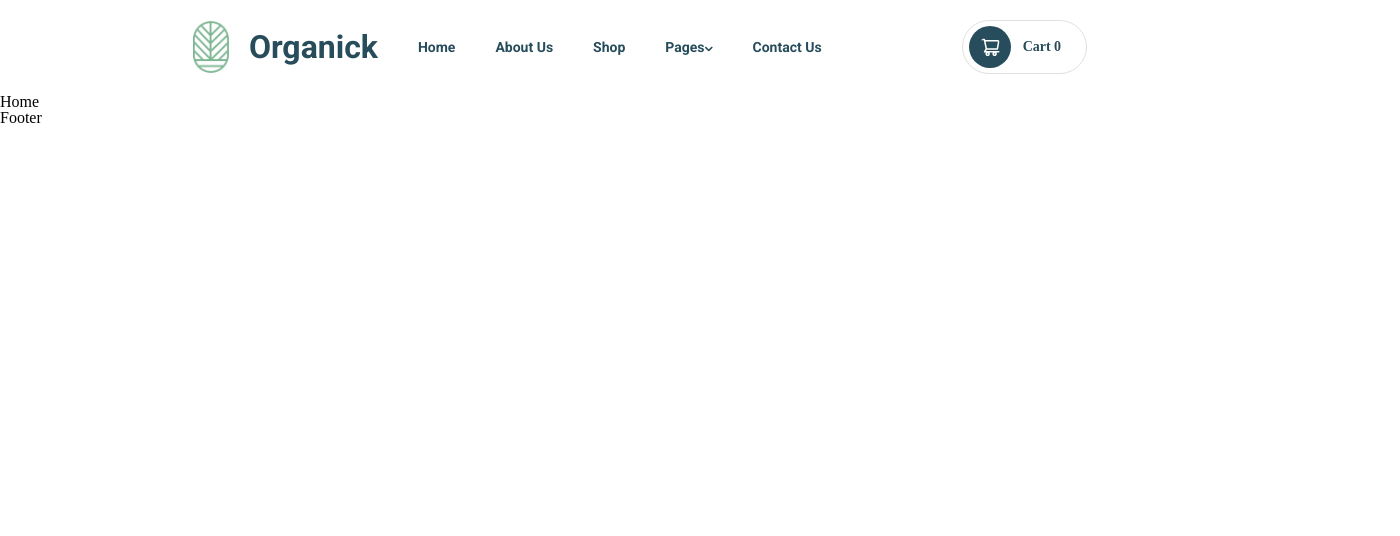
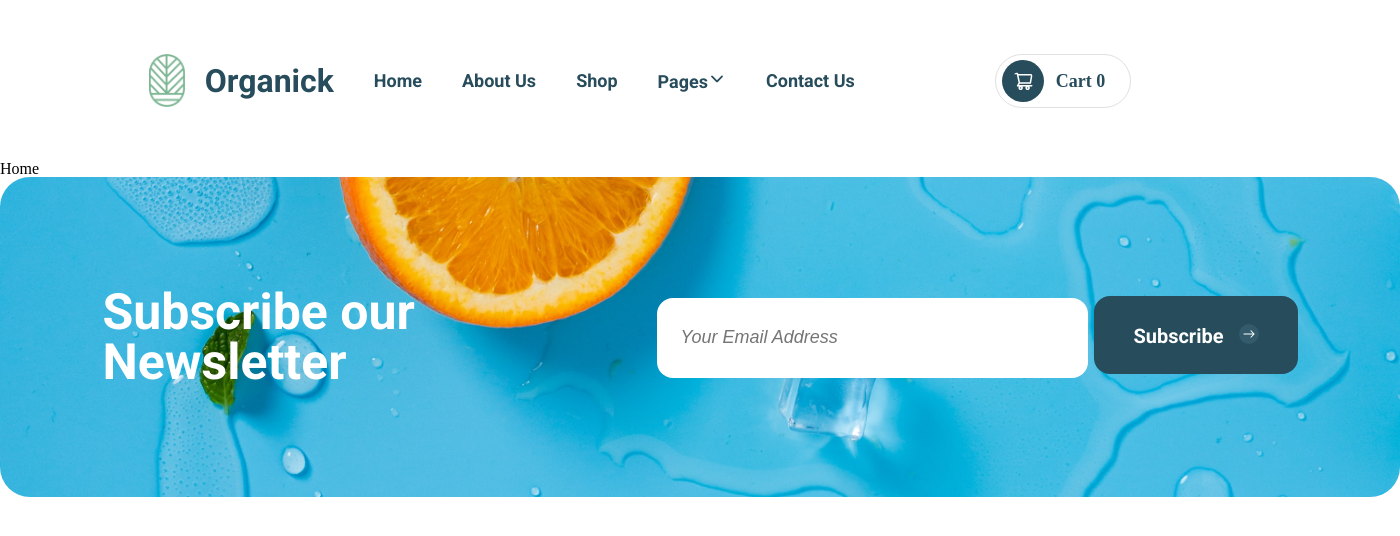
Before and after one commit to hj9118/practiceWebsite, a React (Create React App) app: page / in a window 1280 px wide. Shown: the top 536 px of the page, 1400 px wide, since content can reach past the window. Built offline with nearby package versions, Linux system fonts and the light colour scheme.

Commit message:
[create] subscribe banner

```diff
--- a/src/App.css
+++ b/src/App.css
@@ -2,6 +2,7 @@
    v2.0 | 20110126
    License: none (public domain)
 */
+@import url('https://fonts.googleapis.com/css2?family=Roboto:wght@100;300;400;500;700;900&family=Yellowtail&display=swap');
 
 html, body, div, span, applet, object, iframe,
 h1, h2, h3, h4, h5, h6, p, blockquote, pre,
--- a/src/components/Dropdown.jsx
+++ b/src/components/Dropdown.jsx
@@ -26,7 +26,8 @@ export const Dropdown = () => {
 
 const Wrapper = styled.div`
   position: absolute;
-  top: 75px;
+  top: 105px;
+  left: 960px;
   background-color: #eff6f1;
   width: 185px;
   padding: 20px 20px 20px 5px;
--- a/src/components/Footer.jsx
+++ b/src/components/Footer.jsx
@@ -1,9 +1,12 @@
-import React from 'react'
+import React from 'react';
+import Subscribe from './Subscribe';
 
 const Footer = () => {
   return (
-    <div>Footer</div>
-  )
-}
+    <>
+      <Subscribe />
+    </>
+  );
+};
 
-export default Footer
+export default Footer;
--- /dev/null
+++ b/src/components/GlobalStyle.jsx
@@ -0,0 +1,30 @@
+import styled from 'styled-components';
+
+const Button = styled.button`
+  font-size: 20px;
+  font-weight: bold;
+  font-family: 'Roboto';
+  border-radius: 16px;
+  padding: 28px 39px;
+`;
+
+export const DefaultBtn = styled(Button)`
+  background-color: #274c5b;
+  color: #fff;
+  :hover {
+    border: 1px solid #274c5b;
+    background-color: #fff;
+    color: #274c5b;
+    .arrow {
+      color: #fff;
+      transform: translate(5px);
+      transition: all .2s ease 0s
+    }
+  }
+  .arrow {
+    background-color: #335b6b;
+    border-radius: 50%;
+    margin-left: 10px;
+    vertical-align: text-top;
+  }
+`;
--- a/src/components/Header.jsx
+++ b/src/components/Header.jsx
@@ -2,7 +2,7 @@ import React, { useState } from 'react';
 import styled from 'styled-components';
 import { Dropdown } from './Dropdown';
 import Logo from '../images/Logo.png';
-import downArrow from '../images/downArrow.png';
+import { IoIosArrowDown } from 'react-icons/io';
 import { AiOutlineShoppingCart } from 'react-icons/ai';
 
 const Header = () => {
@@ -18,7 +18,7 @@ const Header = () => {
       <a href='/shop'>Shop</a>
       <ol onMouseOver={() => setOpen(true)} onMouseLeave={() => setOpen(false)}>
         Pages
-        <img src={downArrow} />
+        <IoIosArrowDown />
         {open && <Dropdown />}
       </ol>
       <a href='/contact-us'>Contact Us</a>
@@ -37,6 +37,7 @@ const Wrapper = styled.div`
   align-items: center;
   justify-content: center;
   background-color: #fff;
+  padding: 30px 0;
 
   .logo {
     font-size: 32px;
@@ -49,7 +50,7 @@ const Wrapper = styled.div`
   a {
     color: #274c5b;
     text-decoration: none;
-    font-size: 14px;
+    font-size: 18px;
     font-family: 'Roboto';
     font-weight: bold;
     padding: 20px;
@@ -65,7 +66,7 @@ const Wrapper = styled.div`
   ol {
     color: #274c5b;
     text-decoration: none;
-    font-size: 14px;
+    font-size: 18px;
     font-family: 'Roboto';
     font-weight: bold;
     padding: 40px 20px;
@@ -75,13 +76,13 @@ const Wrapper = styled.div`
 const Cart = styled.button`
   display: flex;
   flex-direction: row;
-  justify-content: flex-start;
+  justify-content: center;
   align-items: center;
 
   padding-right: 25px;
   border-radius: 33px;
   border: 1px solid #e0e0e0;
-  font-size: 14px;
+  font-size: 18px;
   font-weight: bold;
   color: #274c5b;
 
--- /dev/null
+++ b/src/components/Subscribe.jsx
@@ -0,0 +1,52 @@
+import React from 'react';
+import styled from 'styled-components';
+import { DefaultBtn } from './GlobalStyle';
+import { IoIosArrowRoundForward } from 'react-icons/io';
+import img5 from '../images/img_5.jpg';
+
+const Subscribe = () => {
+  return (
+    <Wrapper>
+      <p>Subscribe our Newsletter</p>
+      <div>
+        <input type='email' placeholder='Your Email Address' />
+        <DefaultBtn>
+          Subscribe <IoIosArrowRoundForward className='arrow' />
+        </DefaultBtn>
+      </div>
+    </Wrapper>
+  );
+};
+
+const Wrapper = styled.div`
+  display: flex;
+  justify-content: space-around;
+  align-items: center;
+  width: 1400px;
+  height: 320px;
+  margin: 0 auto;
+  border-radius: 30px;
+  background-image: url(${img5});
+  background-size: cover;
+  background-position: bottom;
+
+  p {
+    font-size: 50px;
+    font-family: 'Roboto';
+    color: #fff;
+    font-weight: bold;
+    width: 350px;
+  }
+
+  input {
+    height: 80px;
+    border: none;
+    border-radius: 16px;
+    font-style: italic;
+    font-size: 18px;
+    padding: 0 174px 0 23px;
+    margin-right: 6px;
+  }
+`;
+
+export default Subscribe;
--- a/src/index.css
+++ /dev/null
@@ -1,8 +0,0 @@
-@import url('https://fonts.googleapis.com/css2?family=Roboto:wght@100;300;400;500;700;900&family=Yellowtail&display=swap');
-
-body {
-  margin: 0;
-  font-family: 'Roboto', sans-serif;
-  -webkit-font-smoothing: antialiased;
-  -moz-osx-font-smoothing: grayscale;
-}
--- a/src/index.js
+++ b/src/index.js
@@ -1,6 +1,5 @@
 import React from 'react';
 import ReactDOM from 'react-dom/client';
-import './index.css';
 import App from './App';
 
 const root = ReactDOM.createRoot(document.getElementById('root'));
```
Also changed, not shown: src/images/downArrow.png (deleted).
